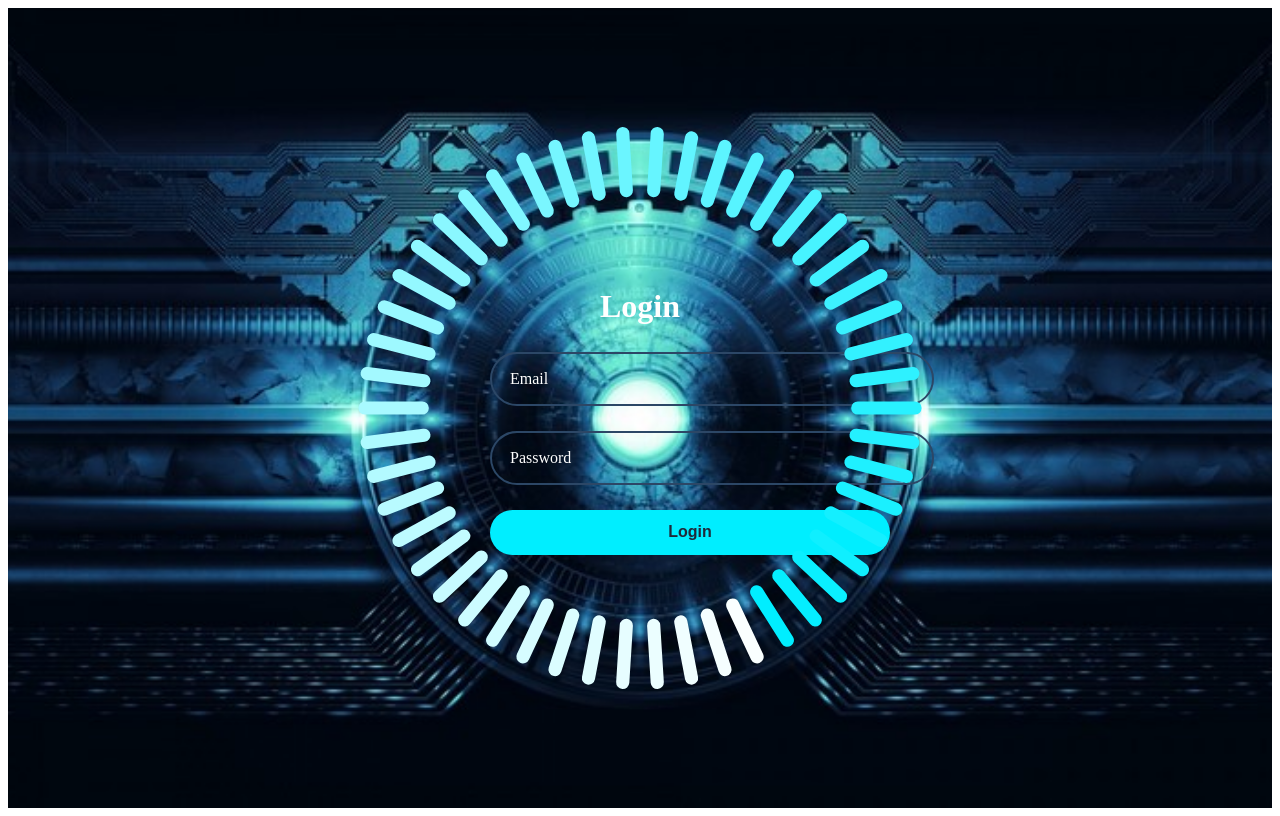
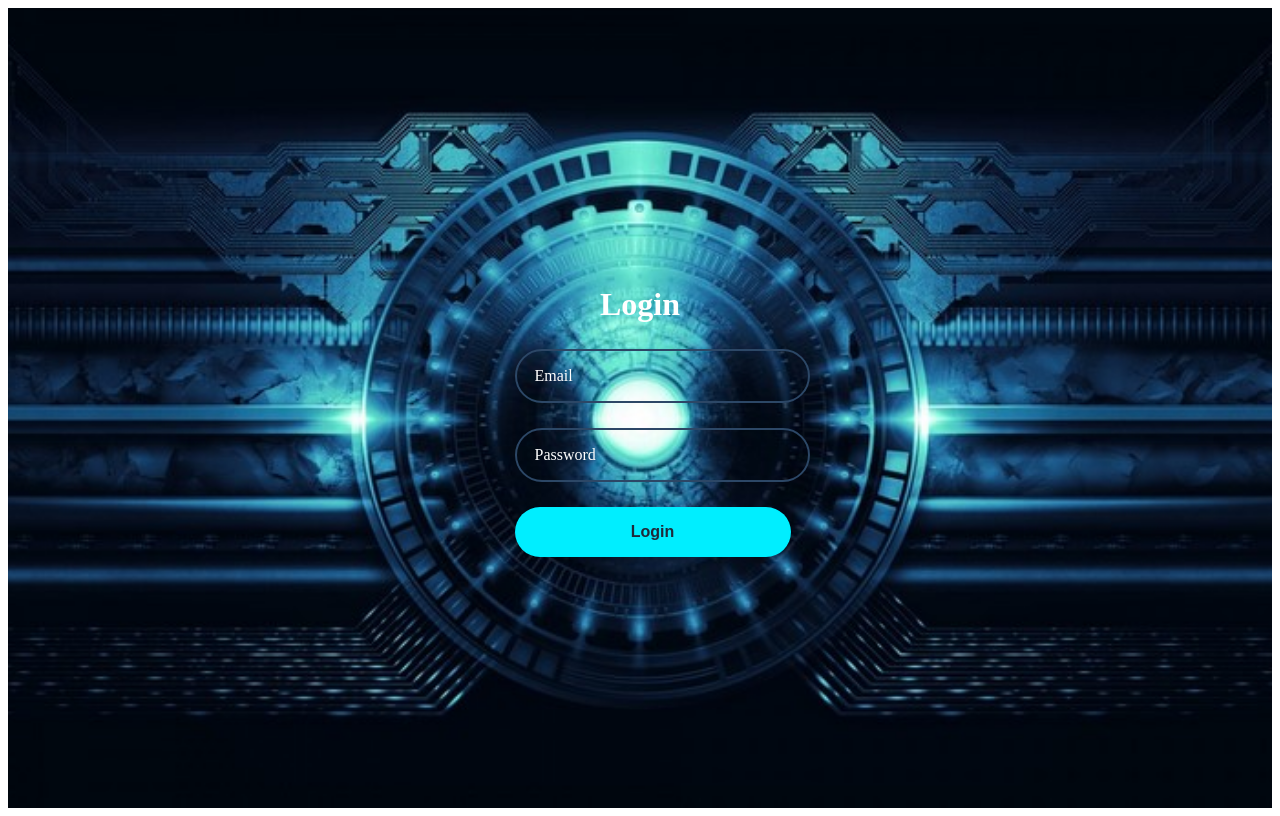
Before and after one commit to Ved364/Login-Navigator-Project, a React (Vite) app: page /login in a window 1280 px wide. Built offline with nearby package versions, Linux system fonts and the light colour scheme.

Commit message:
Done some css styling

```diff
--- a/src/Pages/LoginPage.tsx
+++ b/src/Pages/LoginPage.tsx
@@ -2,13 +2,7 @@ import { useNavigate } from "react-router-dom";
 
 type FormEvent = React.FormEvent<HTMLFormElement>;
 
-const a: number[] = [];
-for (let i = 0; i < 50; i++) {
-  a.push(i);
-}
-
 const LoginPage = () => {
-  const username = localStorage.getItem("Username");
   const localEmail = localStorage.getItem("Email");
   const localPassword = localStorage.getItem("Password");
   const navigate = useNavigate();
@@ -20,7 +14,7 @@ const LoginPage = () => {
 
     if (email && password) {
       if (email === localEmail && password === localPassword) {
-        localStorage.setItem("currentUser", JSON.stringify(username));
+        localStorage.setItem("currentUser", JSON.stringify(email));
         navigate("/");
       } else if (email !== localEmail) {
         alert("Please enter a valid email.");
@@ -32,7 +26,6 @@ const LoginPage = () => {
 
   return (
     <div className="loginPageBackground">
-      <div className="loginContainer">
       <div className="login-box">
         <h2>Login</h2>
         <form onSubmit={handleLogin}>
@@ -49,10 +42,6 @@ const LoginPage = () => {
           </button>
         </form>
       </div>
-        {a.map((j, i) => (
-          <span key={i} style={{ "--i": j } as React.CSSProperties}></span>
-        ))}
-      </div>
     </div>
   );
 };
--- a/src/Pages/UsersPage.tsx
+++ b/src/Pages/UsersPage.tsx
@@ -14,10 +14,11 @@ const UsersPage = () => {
   const [data, setData] = useState<User[]>([]);
   const [username, setUsername] = useState<string | null>(null);
   const [totalCount, setTotalCount] = useState<number>(0);
-  const currentUser = localStorage.getItem("currentUser");
+
   const navigate = useNavigate();
   const location = useLocation();
   const query = new URLSearchParams(location.search);
+  const currentUser = localStorage.getItem("currentUser");
   const initialPage = Number(query.get("page")) || 1;
   const [currentPage, setCurrentPage] = useState(initialPage);
   const rowsPerPage = 5;
@@ -45,6 +46,7 @@ const UsersPage = () => {
         setTotalCount(dataCount);
       })
       .catch((err) => console.error(err));
+
     if (currentUser) {
       const parsedUser = JSON.parse(currentUser);
       setUsername(parsedUser);
--- a/src/index.css
+++ b/src/index.css
@@ -229,16 +229,6 @@
     }
 }
 
-.login-box {
-    position: absolute;
-    width: 400px;
-}
-
-.login-box form {
-    width: 100%;
-    padding: 0 50px;
-}
-
 .login-box h2 {
     font-size: 2em;
     color: white;
@@ -308,8 +298,8 @@
 }
 
 .butn {
-    width: 100%;
-    height: 45px;
+    width: 110%;
+    height: 50px;
     background: #0ef;
     border: none;
     outline: none;
```
Lines whose indentation alone changed are shown as unchanged.
